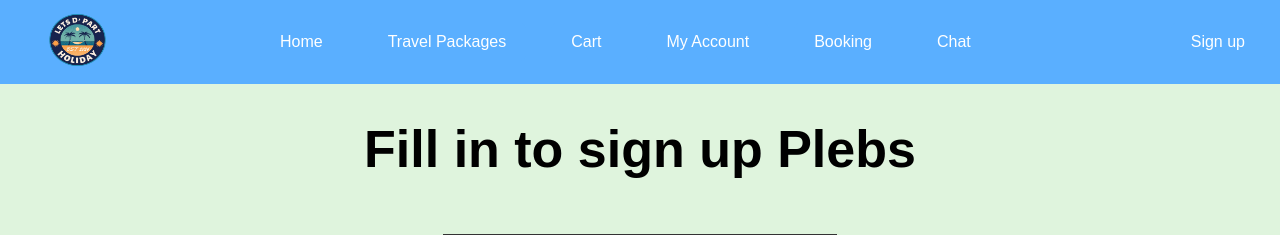
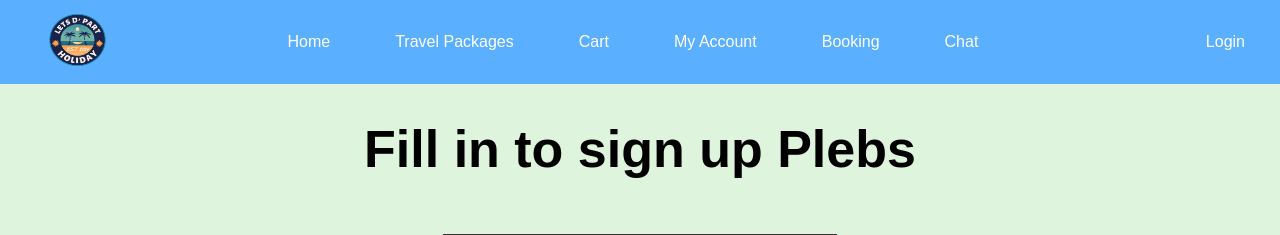
Before and after one commit to 1221109578/Git-Exercise-LetsD-part, a Flask app: template websites/templates/signup.html in a window 1280 px wide. Shown: the top 235 px of the page. Run offline with Flask 3, Linux system fonts and the light colour scheme; the template is opened without the code that fills it, so the values that code supplies are empty.

Commit message:
Fix login and signup

```diff
--- a/websites/templates/login.html
+++ b/websites/templates/login.html
@@ -26,7 +26,7 @@
                 </ul>
             </div>
             <div class="auth-buttons">
-                <a href="/signup">Sign up</a>
+                <a href="/signup.html">Sign up</a>
             </div>
         </nav>
     </header>
--- a/websites/templates/signup.html
+++ b/websites/templates/signup.html
@@ -26,7 +26,7 @@
                 </ul>
             </div>
             <div class="auth-buttons">
-                <a href="/signup">Sign up</a>
+                <a href="/login.html">Login</a>
             </div>
         </nav>
     </header>
@@ -47,6 +47,5 @@
         </div>
     </div>
 
-
 </body>
 </html>
```
